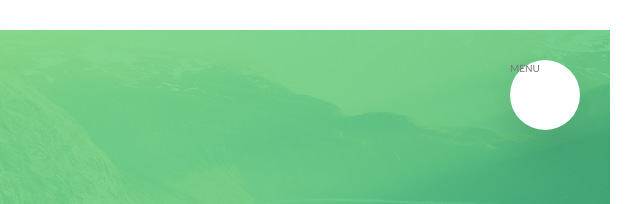
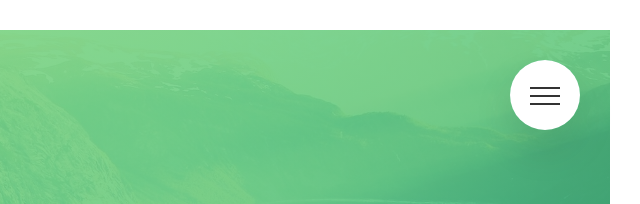
Before and after one commit to ahmedwelhakim/jonas-advanced-css-course-udemy, a website: page Natours/starter/index.html in a window 1280 px wide. Shown: the top 204 px of the page, 640-1280 px from the left. Drawn offline with Linux system fonts and the light colour scheme; files whose address does not match are found by name.

Commit message:
finishing the navigation

```diff
--- a/Natours/starter/index.html
+++ b/Natours/starter/index.html
@@ -19,7 +19,7 @@
 
         <input class="navigation__checkbox" type="checkbox" value="" id="nav-toggle">
         <label class="navigation__button" for="nav-toggle">
-            MENU
+            <span class="navigation__icon">&nbsp;</span>
         </label>
         <div class="navigation__background">&nbsp;</div>
         <nav class="navigation__nav">
--- a/Natours/starter/sass/layout/_navigation.scss
+++ b/Natours/starter/sass/layout/_navigation.scss
@@ -14,6 +14,7 @@
 		z-index: 2000;
 		cursor: pointer;
 		box-shadow: 0 2rem 4rem rgba($color-black, 0.1);
+		text-align: center;
 	}
 
 	&__background {
@@ -82,11 +83,7 @@
 			color: $color-primary;
 
 		}
-
-
 	}
-
-
 
 	&__checkbox:checked~&__background {
 
@@ -97,4 +94,56 @@
 		left: 0;
 	}
 
+	&__icon {
+		position: relative;
+		margin-top: 3.5rem;
+
+		&,
+		&::after,
+		&::before {
+			display: inline-block;
+			width: 3rem;
+			background-color: $color-grey-dark-dark;
+			height: 0.2rem;
+		}
+
+		&::after,
+		&::before {
+			transition: all 0.2s;
+			content: "";
+			position: absolute;
+			left: 0;
+		}
+
+		&::before {
+			top: -0.8rem;
+
+		}
+
+		&::after {
+			top: 0.8rem;
+		}
+	}
+
+	&__checkbox:not(:checked)~&__button:hover &__icon::before {
+		top: -1rem;
+	}
+
+	&__checkbox:not(:checked)~&__button:hover &__icon::after {
+		top: 1rem;
+	}
+
+	&__checkbox:checked~&__button &__icon::before {
+		top: 0;
+		transform: rotate(135deg);
+	}
+
+	&__checkbox:checked~&__button &__icon {
+		background-color: transparent;
+	}
+
+	&__checkbox:checked~&__button &__icon::after {
+		top: 0;
+		transform: rotate(-135deg);
+	}
 }
```
Also changed, not shown: Natours/starter/css/style.css.
